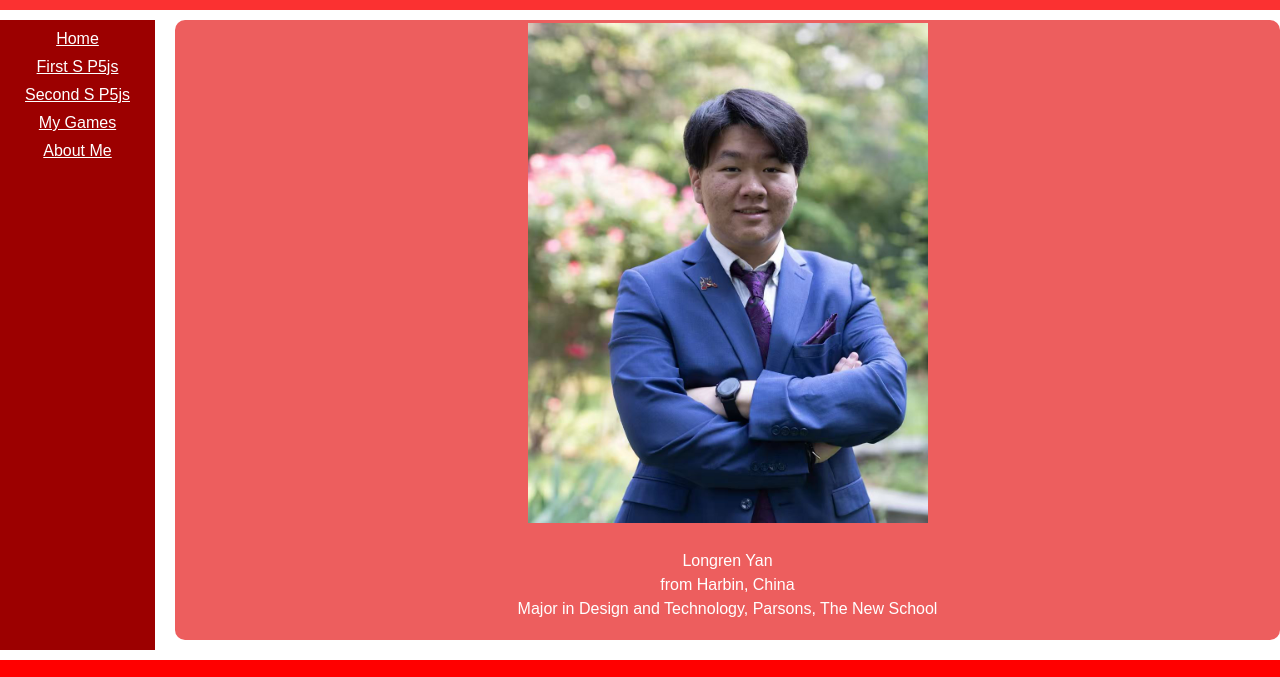
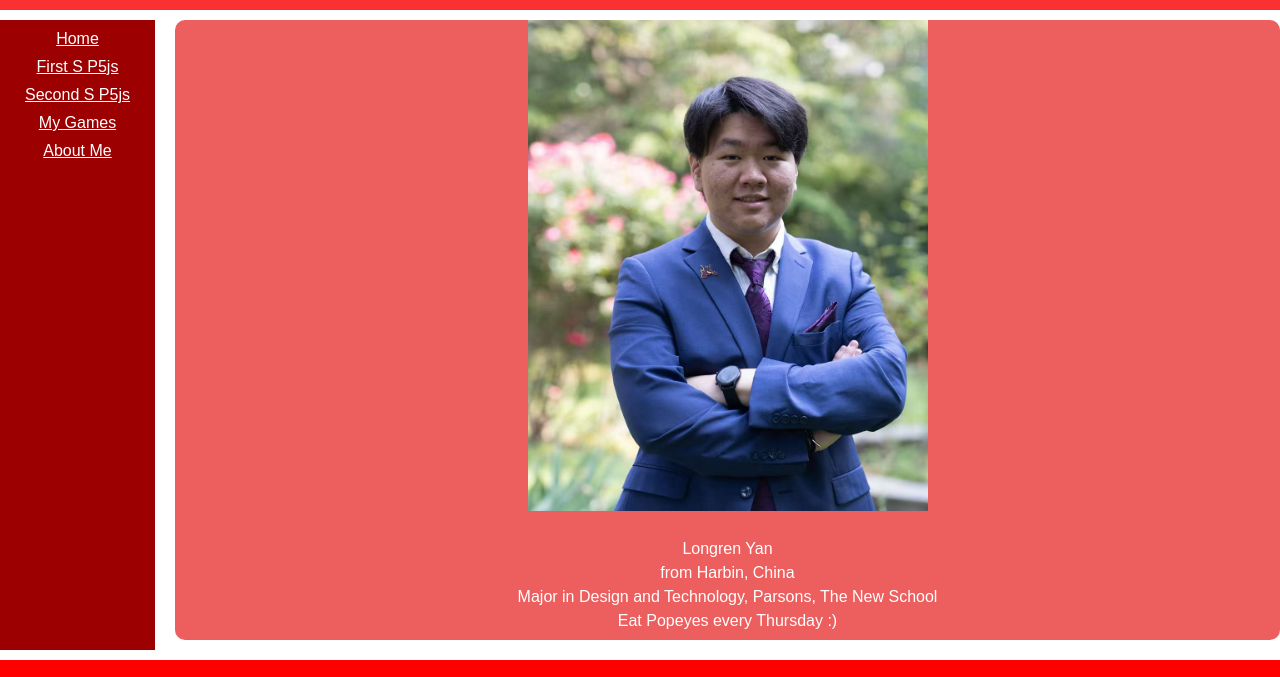
Before and after one commit to Dmanyan/portfolio, a plain HTML site: page about.html in a window 1280 px wide. Shown: the part 70-747 px from the top of the page. Drawn offline with Linux system fonts and the light colour scheme; a web font is replaced by a local one.

Commit message:
Update about.html

```diff
--- a/about.html
+++ b/about.html
@@ -29,7 +29,9 @@
                 <img src="me.jpg" alt="Right Image" class="main-image">
                 <p class="main-text">Longren Yan <br>
                     from Harbin, China <br>
-                    Major in Design and Technology, Parsons, The New School</p>
+                    Major in Design and Technology, Parsons, The New School<br>
+                    Eat Popeyes every Thursday :)
+                </p>
             </div>
             <div class="green box">
                 <a href="https://www.facebook.com/longren.yan.9" target="_blank" class="contact-button">
```
